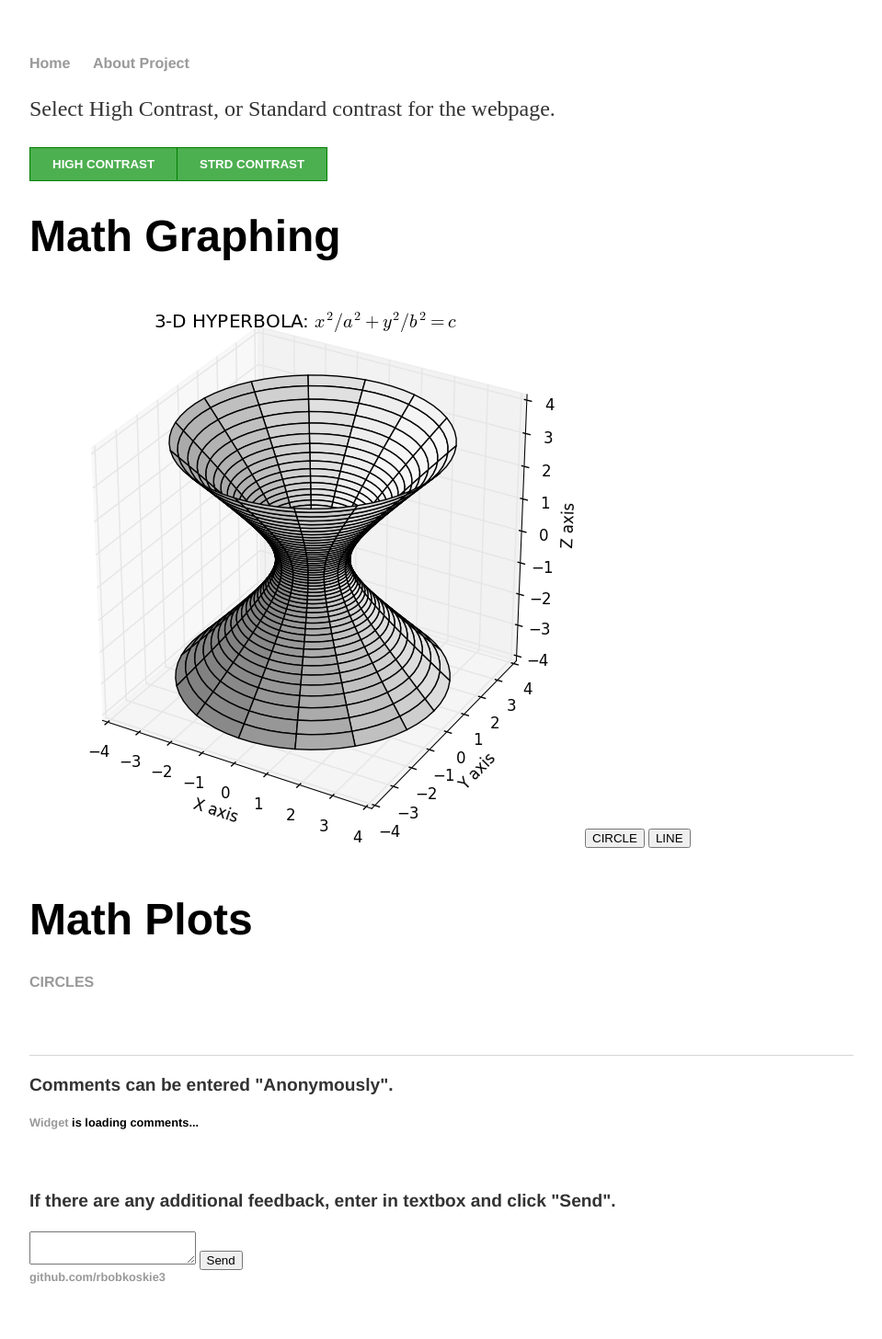
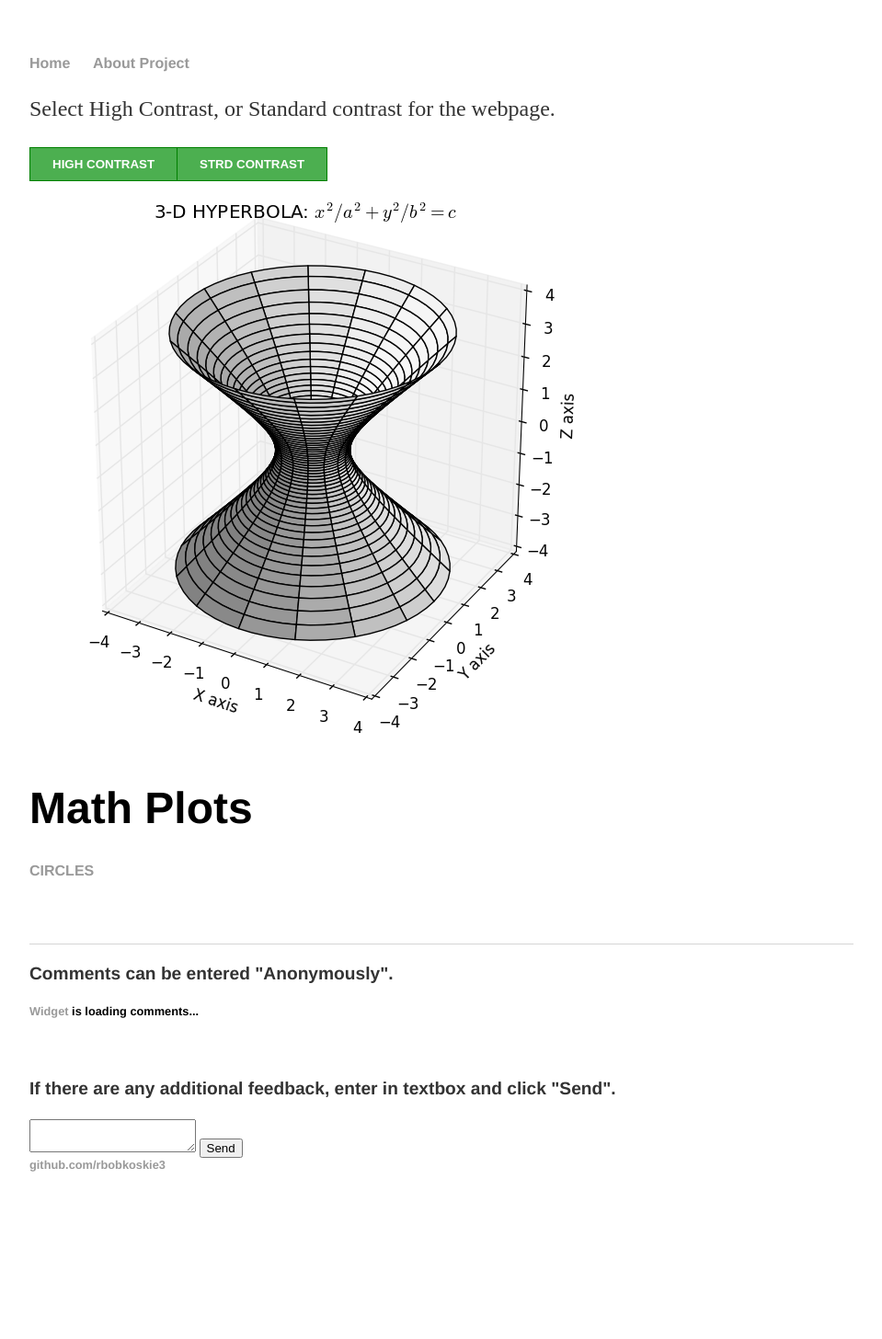
Before and after one commit to rbobkoskie3/rbobkoskie3.github.io, a Jekyll site: the page built from index.html, in a window 1280 px wide. Shown: the whole page at 92% size, without its empty margins (160-1119 px from the left). Built offline with Jekyll 4.4.1, drawn with Linux system fonts in a browser that asks for light colours; a style sheet for code colours, icons or effects is not loaded; after the commit the page ends 1334 px from its top, so only the background shows below that; some of the changed lines change nothing that is shown.

Commit message:
Add files via upload

```diff
--- a/index.html
+++ b/index.html
@@ -4,25 +4,7 @@ title: Math, Sonification, Plots
 ---
 
 <div class="math_class">
-	<h1>Math Graphing</h1>
+
 	<img src="\images\ST_3D_Hyperbola.png" title="Graph of a 3-Dimensional Hyperbola w/o High Contrast">
 
-	<script type="text/javascript">
-	function changeImg(image){
-  		var imghol = document.getElementById("imageHolder");
-  		imghol.src = image;
-	}
-	</script>
-
-	<button id="myButton_1" class="float-left submit-button" >CIRCLE</button>
-	<script>document.getElementById("myButton_1").onclick = function () {
-        	location.href = "\circle";
-    	};
-	</script>
-
-	<button id="myButton_2" class="float-left submit-button" >LINE</button>
-	<script>document.getElementById("myButton_2").onclick = function () {
-		location.href = "\line";
-	};
-	</script>
 </div>
```
